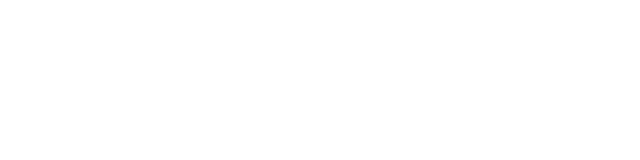
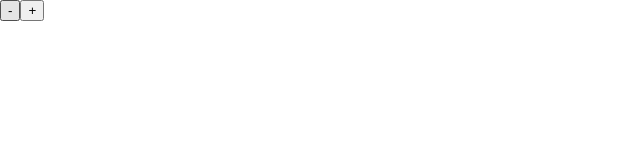
Before and after one commit to Zuxulius/abx-guide-web-app, a React (Vite) app in the folder abx-guide-web-app/: page /pdf-viewer in a window 1280 px wide. Before the commit this address had no page. Shown: the top 160 px of the page, without its empty margins (0-640 px from the left). Built offline with nearby package versions, Linux system fonts and the light colour scheme.

Commit message:
create PdfViewer, set its routing & install react-pdf

```diff
--- a/abx-guide-web-app/package.json
+++ b/abx-guide-web-app/package.json
@@ -12,6 +12,7 @@
   "dependencies": {
     "react": "^18.2.0",
     "react-dom": "^18.2.0",
+    "react-pdf": "^7.7.0",
     "react-router-dom": "^6.22.0"
   },
   "devDependencies": {
--- a/abx-guide-web-app/src/App.jsx
+++ b/abx-guide-web-app/src/App.jsx
@@ -1,5 +1,6 @@
 import Home from "./Home";
 import { BrowserRouter as Router, Route, Routes } from "react-router-dom";
+import PdfViewer from "./PdfViewer";
 
 function App() {
 
@@ -7,6 +8,7 @@
     <Router>
       <Routes>
         <Route path="/" element={<Home />} />
+        <Route path="/pdf-viewer" element={<PdfViewer file="" />} />
       </Routes>
     </Router>
   )
--- a/abx-guide-web-app/src/Home.jsx
+++ b/abx-guide-web-app/src/Home.jsx
@@ -10,20 +10,20 @@
             <h2>Vanliga samhällsförvärvade infektioner</h2>
             <hr />
             <div className="green-button-div">
-                <Link className="green-button" to={""}>
+                <Link className="green-button" to={"/pdf-viewer"}>
                 Urosepsis / Pyelonefrit / Nedre afebril UVI
                 </Link>
-                <Link className="green-button" to={""}>
+                <Link className="green-button" to={"/pdf-viewer"}>
                 Pneumoni
                 </Link>
-                <Link className="green-button" to={""}>
+                <Link className="green-button" to={"/pdf-viewer"}>
                 Övriga
                 </Link>
             </div>
             <h2>Intensivvårdskrävande infektioner</h2>
             <hr />
             <div className="red-button-div">
-                <Link className="red-button" to={""}>
+                <Link className="red-button" to={"/pdf-viewer"}>
                 Sepsis med okänt fokus / Bukinfektion / Pneumoni / Akut bakteriell meningit (ABM)
                 </Link>
             </div>
--- /dev/null
+++ b/abx-guide-web-app/src/PdfViewer.jsx
@@ -0,0 +1,17 @@
+import { Document, Page, pdfjs } from 'react-pdf';
+import 'react-pdf/dist/esm/Page/AnnotationLayer.css';
+import 'react-pdf/dist/esm/Page/TextLayer.css';
+
+pdfjs.GlobalWorkerOptions.workerSrc = `//cdnjs.cloudflare.com/ajax/libs/pdf.js/${pdfjs.version}/pdf.worker.js`;
+
+function PdfViewer(file) {
+    return (
+        <div className="pdf-container">
+            <div className="pdf-toolbar">
+                <button>-</button><button>+</button>
+            </div>
+        </div>
+    )
+}
+
+export default PdfViewer;
```
Also changed, not shown: 1 other file (tests, documents, lock files or other folders).
